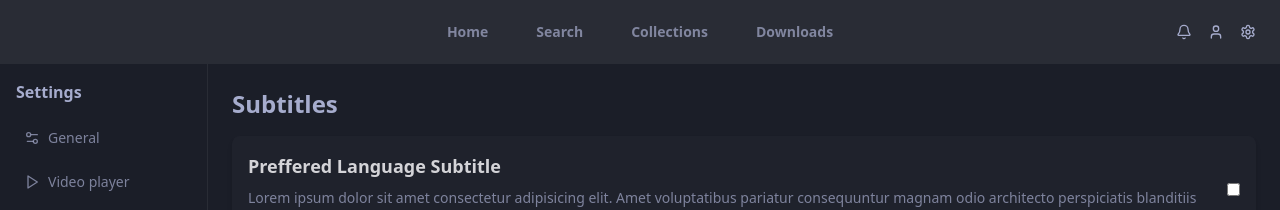
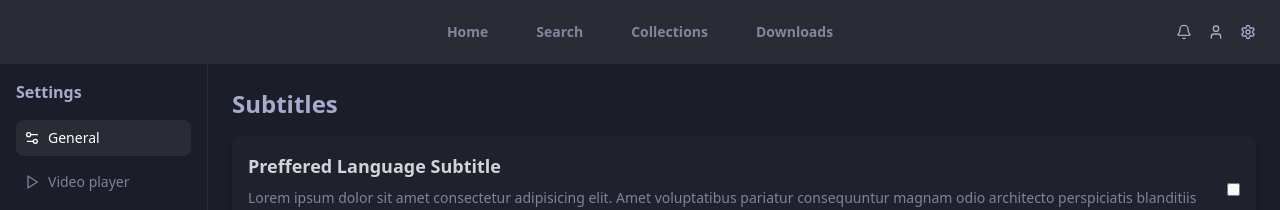
Before and after one commit to yerovyespitia/seijaku, a React (Vite) app: page /settings in a window 1280 px wide. Shown: the top 210 px of the page. Built offline with nearby package versions, Linux system fonts and the light colour scheme.

Commit message:
feat: enhance Sidebar component with selected item state management

```diff
--- a/src/components/Sidebar.tsx
+++ b/src/components/Sidebar.tsx
@@ -1,6 +1,11 @@
 import { Play, AppWindow, ChartNoAxesColumn, Settings2 } from 'lucide-react'
 
-export const Sidebar = () => {
+type SidebarProps = {
+  selectedItem: string
+  setSelectedItem: (item: string) => void
+}
+
+export const Sidebar = ({ selectedItem, setSelectedItem }: SidebarProps) => {
   const sidebarItems = [
     { name: 'General', icon: Settings2 },
     { name: 'Video player', icon: Play },
@@ -9,19 +14,22 @@ export const Sidebar = () => {
   ]
 
   return (
-    <div className='w-52 h-screen overflow-auto fixed left-0 bg-[#1B1E28] p-4 border-r border-[#292C35]'>
+    <div className='w-52 h-screen overflow-auto fixed left-0 bg-pm p-4 border-r border-sd'>
       <h2 className='font-semibold mb-4 text-[#A6ACCD]'>Settings</h2>
       <ul>
         {sidebarItems.map((item, index) => (
-          <li
+          <button
             key={index}
-            className='mb-2 text-sm cursor-pointer transition-colors group hover:bg-[#292C35] rounded-lg p-2'
+            onClick={() => setSelectedItem(item.name)}
+            className={`mb-2 w-full text-sm cursor-pointer transition-colors group hover:bg-sd rounded-lg p-2 ${selectedItem === item.name && 'bg-sd'}`}
           >
-            <div className='flex items-center space-x-2 text-[#A6ACCD]/70 group-hover:text-white'>
+            <div
+              className={`flex items-center space-x-2 text-[#A6ACCD]/70 group-hover:text-white ${selectedItem === item.name && 'text-white'}`}
+            >
               <item.icon className='w-4 h-4' />
               <span>{item.name}</span>
             </div>
-          </li>
+          </button>
         ))}
       </ul>
     </div>
```
